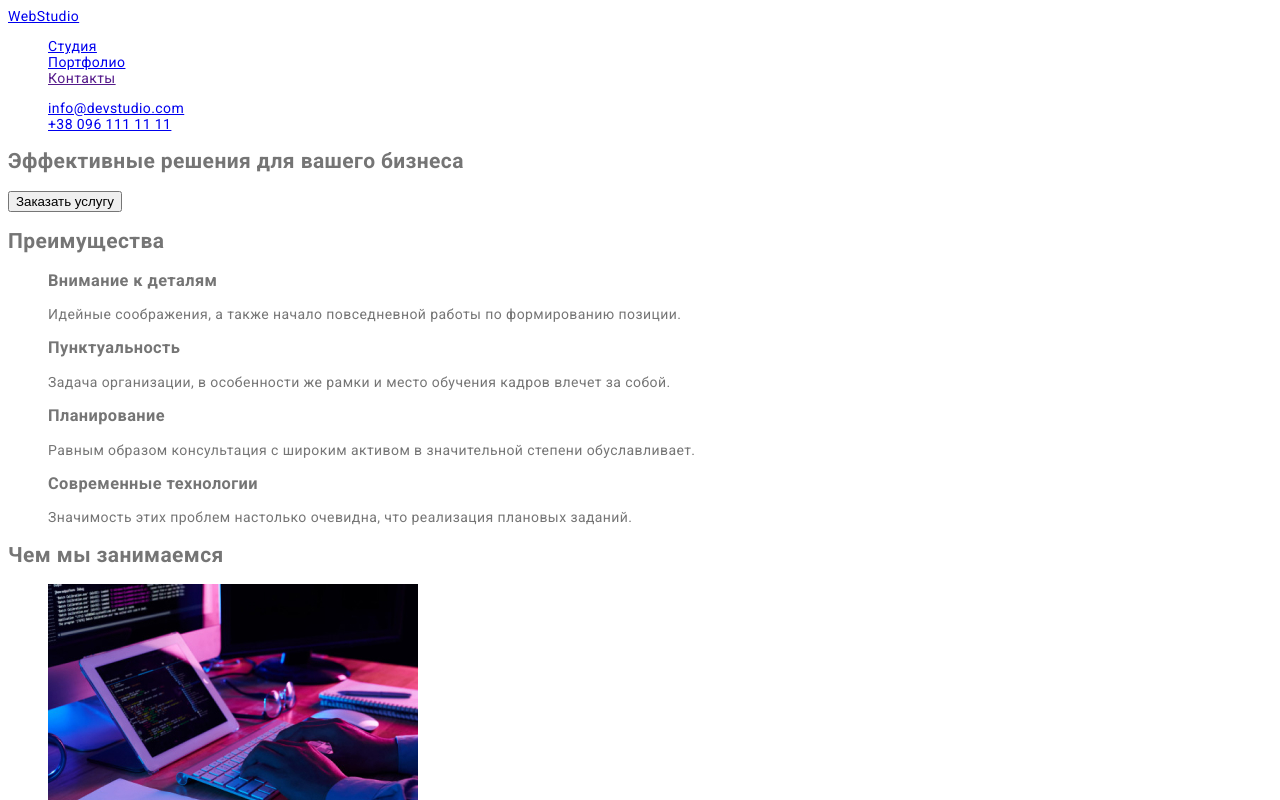
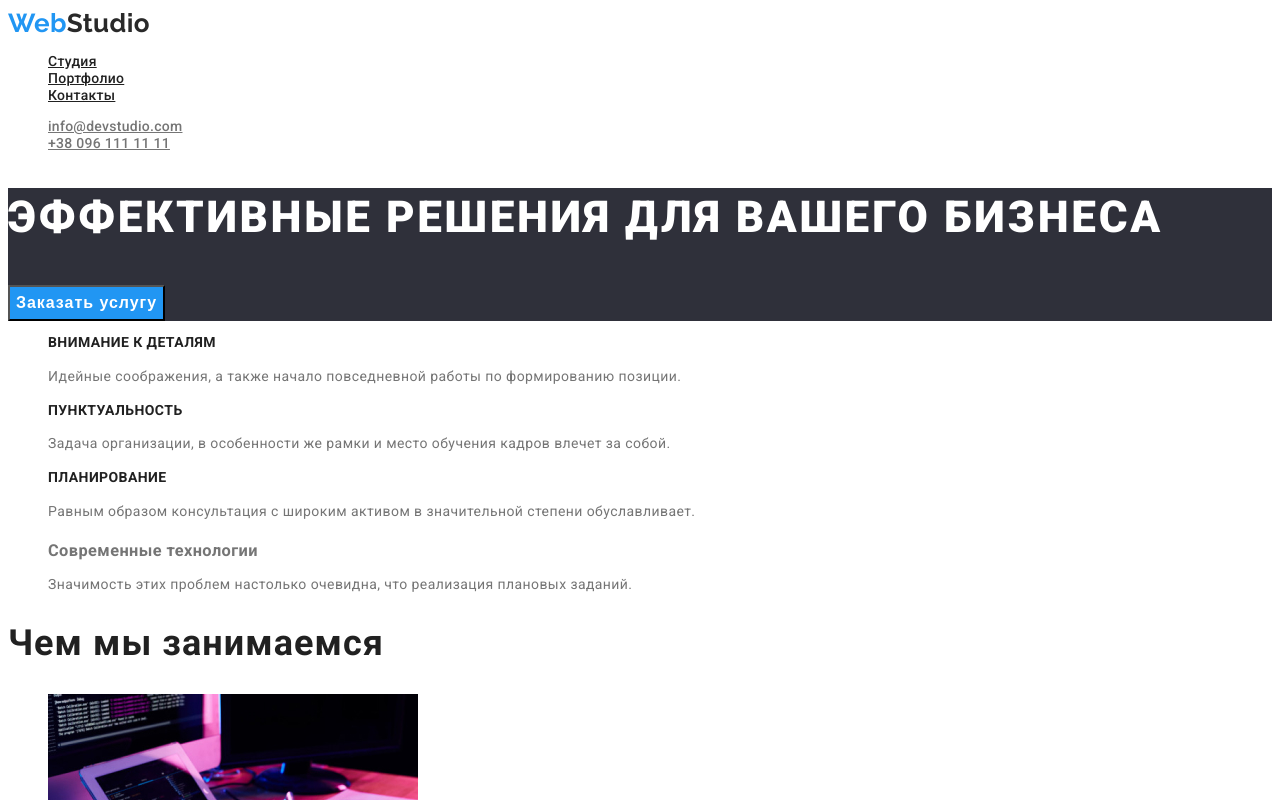
Before and after one commit to AntonDmytrenko/goit-markup-hw-02, a plain HTML site: page index.html in a window 1280 px wide. Shown: the top 800 px of the page. Drawn offline with Linux system fonts and the light colour scheme.

Commit message:
doing-css

```diff
--- a/css/styles.css
+++ b/css/styles.css
@@ -21,3 +21,115 @@ body {
 .list {
     list-style: none;
 }
+/*Дизайн логотипу*/
+.logo {
+    font-family: Raleway, sans-serif;
+    color: #2196f3;
+    text-decoration: none;
+    font-size: 26px;
+    line-height: 1.19;
+  }
+.logopart-studio {
+    color: #292929;
+}
+/*Дизайн меню навыгації*/
+.site-navigation .link {
+    color: var(--title-main-color);
+    font-weight: 500;
+    line-height: 1.14;
+    letter-spacing: 0.02em;
+  }
+  .site-navigation .link:hover,
+  .site-navigation .link:focus,
+  .site-navigation .link:active {
+    color: var(--accent-color);
+  }
+/*Дизайн контактів в хедері*/
+.header-contacts .link-contacts {
+    color: var(--text-main-color);
+    font-weight: 500;
+    line-height: 1.14;
+    letter-spacing: 0.02em;
+  }
+.header-contacts .link-contacts:hover,
+.header-contacts .link-contacts:focus {
+  color: var(--accent-color);
+}
+/*Дизайн блоку замовлення послуги*/
+.title-order-block {
+    color: #ffffff;
+    font-weight: 900;
+    font-size: 44px;
+    line-height: 1.36;
+    letter-spacing: 0.06em;
+    text-transform: uppercase;
+  }
+  .order-block {
+    background-color: var(--background-secondary-color);
+  }
+
+  .btn-order-block {
+    color: #ffffff;
+    background-color: var(--button-background-color);
+    font-weight: 700;
+    font-size: 16px;
+    line-height: 1.88;
+    text-align: center;
+    letter-spacing: 0.06em;
+  }
+  /*Дизайн блоку переваг*/
+.hidden {
+    position: absolute;
+    width: 1px;
+    height: 1px;
+    margin: -1px;
+    border: 0;
+    padding: 0;
+
+    white-space: nowrap;
+    clip-path: inset(100%);
+    clip: rect(0 0 0 0);
+    overflow: hidden;
+  }
+
+  .befits-block-title {
+    color: var(--title-main-color);
+    font-size: 14px;
+    line-height: 1.14;
+    text-transform: uppercase;
+  }
+
+  .befits-block-descr {
+    color: var(--text-main-color);
+    line-height: 1.71;
+  }
+/*Дизайн секцій "Що ми робимо" та "Наша команда"*/
+.whatwedo-title {
+    color: var(--title-main-color);
+    font-weight: 700;
+    font-size: 36px;
+    line-height: 1.17;
+    letter-spacing: 0.03em;
+  }
+.our-staff-title {
+    color: var(--title-main-color);
+    font-weight: 700;
+    font-size: 36px;
+    line-height: 1.17;
+    letter-spacing: 0.03em;
+}
+.staff-name {
+    color: var(--title-main-color);
+    font-weight: 500;
+    font-size: 16px;
+    line-height: 1.19;
+    letter-spacing: 0.03em;
+  }
+.staff-position {
+    font-size: 16px;
+    line-height: 1.19;
+    letter-spacing: 0.03em;
+  }
+.footer-block {
+    background-color: var(--background-secondary-color);
+}
--- a/index.html
+++ b/index.html
@@ -17,42 +17,42 @@
     <!--Хедер-->
     <header>
       <nav>
-        <a href="./index.html">WebStudio</a>
-        <ul class="list">
-          <li><a href="./index.html">Студия</a></li>
-          <li><a href="./portfolio.html">Портфолио</a></li>
-          <li><a href="">Контакты</a></li>
+        <a class="logo" href="./index.html">Web<span class="logopart-studio">Studio</span></a>
+        <ul class="site-navigation list">
+          <li><a class="link" href="./index.html">Студия</a></li>
+          <li><a class="link" href="./portfolio.html">Портфолио</a></li>
+          <li><a class="link" href="">Контакты</a></li>
         </ul>
       </nav>
-      <ul class="list">
-        <li><a href="mailto:info@devstudio.com">info@devstudio.com</a></li>
-        <li><a href="tel:+380961111111">+38 096 111 11 11</a></li>
+      <ul class="header-contacts list">
+        <li><a class="link-contacts" href="mailto:info@devstudio.com">info@devstudio.com</a></li>
+        <li><a class="link-contacts" href="tel:+380961111111">+38 096 111 11 11</a></li>
       </ul>
     </header>
     <!--Основна інформація-->
     <main>
       <!--Секція замовити послугу-->
-      <section>
-        <h1>Эффективные решения для вашего бизнеса</h1>
-        <button type="button">Заказать услугу</button>
+      <section class="order-block">
+        <h1 class="title-order-block">Эффективные решения для вашего бизнеса</h1>
+        <button class="btn-order-block" type="button">Заказать услугу</button>
       </section>
       <!--Секція особливості-->
-      <section>
-        <h2>Преимущества</h2>
+      <section class="benefits-block">
+        <h2 class="hidden">Преимущества</h2>
         <ul class="list">
           <li>
-            <h3>Внимание к деталям</h3>
-            <p>Идейные соображения, а также начало повседневной работы по формированию позиции.</p>
+            <h3 class="befits-block-title">Внимание к деталям</h3>
+            <p class="befits-block-descr">Идейные соображения, а также начало повседневной работы по формированию позиции.</p>
           </li>
           <li>
-            <h3>Пунктуальность</h3>
-            <p>
+            <h3 class="befits-block-title">Пунктуальность</h3>
+            <p class="befits-block-descr">
               Задача организации, в особенности же рамки и место обучения кадров влечет за собой.
             </p>
           </li>
           <li>
-            <h3>Планирование</h3>
-            <p>
+            <h3 class="befits-block-title">Планирование</h3>
+            <p class="befits-block-descr">
               Равным образом консультация с широким активом в значительной степени обуславливает.
             </p>
           </li>
@@ -64,7 +64,7 @@
       </section>
       <!--Секція чим займаємось-->
       <section>
-        <h2>Чем мы занимаемся</h2>
+        <h2 class="whatwedo-title">Чем мы занимаемся</h2>
         <ul class="list">
           <li><img src="./images/box-1.jpg" alt="Ноутбук" width="370" /></li>
           <li><img src="./images/box-2.jpg" alt="Телефон" width="370" /></li>
@@ -73,33 +73,33 @@
       </section>
       <!--Секція наша команда-->
       <section>
-        <h2>Наша команда</h2>
+        <h2 class="our-staff-title">Наша команда</h2>
         <ul class="list">
           <li>
             <img src="./images/staff-1.jpg" alt="Игорь" width="270" />
-            <h3>Игорь Демьяненко</h3>
-            <p>Product Designer</p>
+            <h3 class="staff-name">Игорь Демьяненко</h3>
+            <p class="staff-position">Product Designer</p>
           </li>
           <li>
             <img src="./images/staff-2.jpg" alt="Ольга" width="270" />
-            <h3>Ольга Репина</h3>
-            <p>Frontend Developer</p>
+            <h3 class="staff-name">Ольга Репина</h3>
+            <p class="staff-position">Frontend Developer</p>
           </li>
           <li>
             <img src="./images/staff-3.jpg" alt="Николай" width="270" />
-            <h3>Николай Тарасов</h3>
-            <p>Marketing</p>
+            <h3 class="staff-name">Николай Тарасов</h3>
+            <p class="staff-position">Marketing</p>
           </li>
           <li>
             <img src="./images/staff-4.jpg" alt="Михаил" width="270" />
-            <h3>Михаил Ермаков</h3>
-            <p>UI Designer</p>
+            <h3 class="staff-name">Михаил Ермаков</h3>
+            <p class="staff-position">UI Designer</p>
           </li>
         </ul>
       </section>
     </main>
     <!--Футер-->
-    <footer>
+    <footer class="footer-block">
       <a href="./index.html">WebStudio</a>
       <address>
         <ul class="list">
```
Also changed, not shown: portfolio.html (+8 -8 lines).
